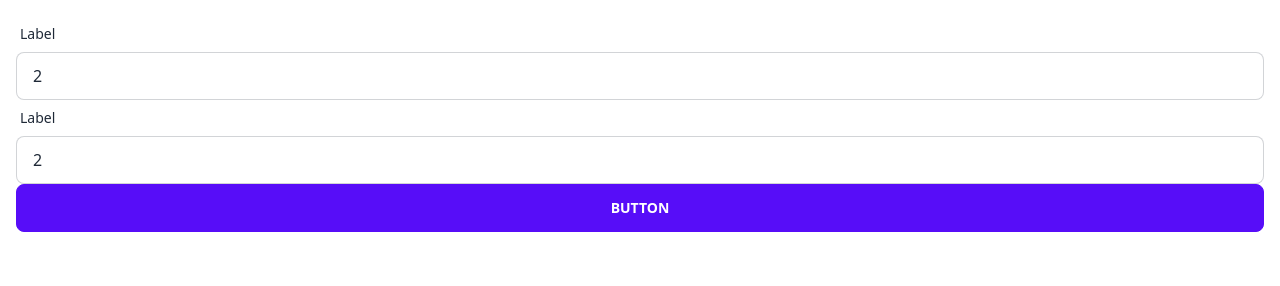
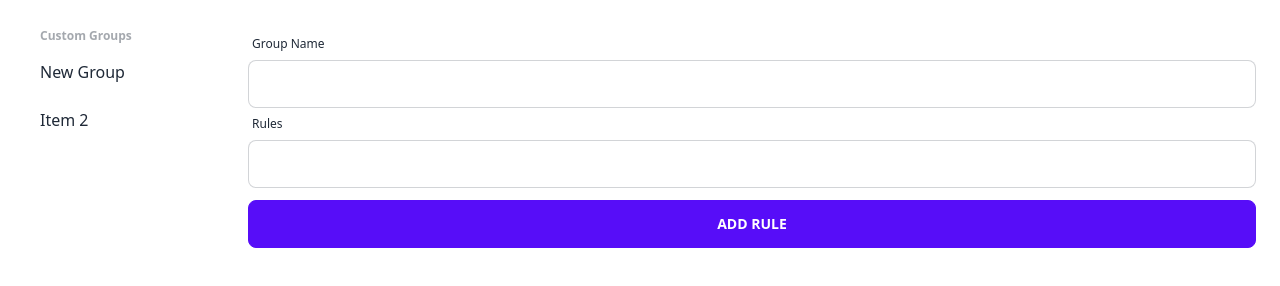
Before and after one commit to dapperdandev/domain-driven-tabs-extension, a website built with Parcel: page src/options/options.html in a window 1280 px wide. Built offline with nearby package versions, Linux system fonts and the light colour scheme.

Commit message:
WIP: Options Page

```diff
--- a/src/options/options.html
+++ b/src/options/options.html
@@ -1,45 +1,54 @@
 <!DOCTYPE html>
 <html lang="en">
   <head>
-    <meta charset="UTF-8">
-    <meta http-equiv="X-UA-Compatible" content="IE=edge">
-    <meta name="viewport" content="width=device-width, initial-scale=1.0">
+    <meta charset="UTF-8" />
+    <meta http-equiv="X-UA-Compatible" content="IE=edge" />
+    <meta name="viewport" content="width=device-width, initial-scale=1.0" />
     <head>
       <link href="../styles/index.css" rel="stylesheet" />
     </head>
     <title>Options</title>
   </head>
-<body class="container mx-auto p-4">
+  <body class="container mx-auto p-4 flex justify-start">
+    <div>
+      <ul class="menu bg-base-100 w-56 p-2 rounded-box">
+        <li class="menu-title">
+          <span>Custom Groups</span>
+        </li>
+        <li><a>New Group</a></li>
+        <li><a>Item 2</a></li>
+      </ul>
+    </div>
+    <div class="mt-1 p-2 w-full">
       <form>
         <div class="form-control w-full">
           <label class="label">
-                <span class="label-text">Label</span>
+            <span class="label-text text-xs">Group Name</span>
           </label>
           <input
             id="min-tabs"
             class="input input-bordered w-full"
-                type="number"
-                value="2"
-                min="1"
+            type="text"
           />
         </div>
         <div class="form-control w-full">
             <label class="label">
-                <span class="label-text">Label</span>
+              <span class="label-text text-xs">Rules</span>
             </label>
             <input
               id="min-tabs"
               class="input input-bordered w-full"
-                type="number"
-                value="2"
-                min="1"
+              type="text"
             />
           </div>
-        <div class="form-control w-full p-2">
-            <button id="group-tabs" type="submit" class="btn btn-primary">
-                Button
+        <button
+          id="group-tabs"
+          type="submit"
+          class="btn btn-primary w-full mt-3"
+        >
+          Add Rule
         </button>
+      </form>
     </div>
-    </form>
   </body>
 </html>
--- a/tailwind.config.js
+++ b/tailwind.config.js
@@ -1,8 +1,5 @@
 /** @type {import('tailwindcss').Config} */
 module.exports = {
-  content: ['./src/*.html'],
-  theme: {
-    extend: {}
-  },
+  content: ['./src/**/*.html'],
   plugins: [require('daisyui')]
 }
```
Lines whose indentation alone changed are shown as unchanged.
